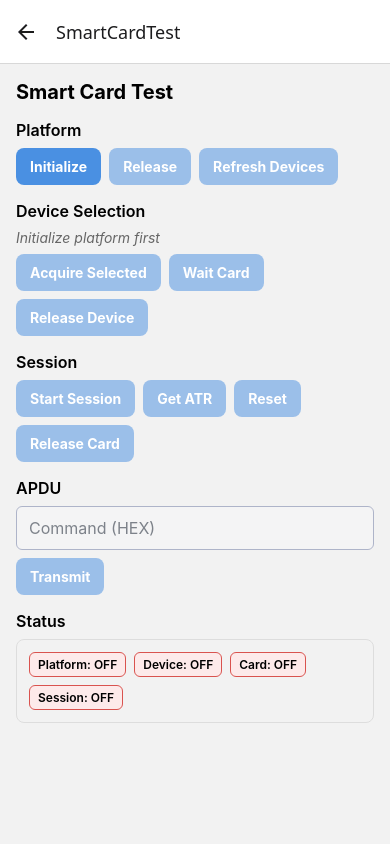
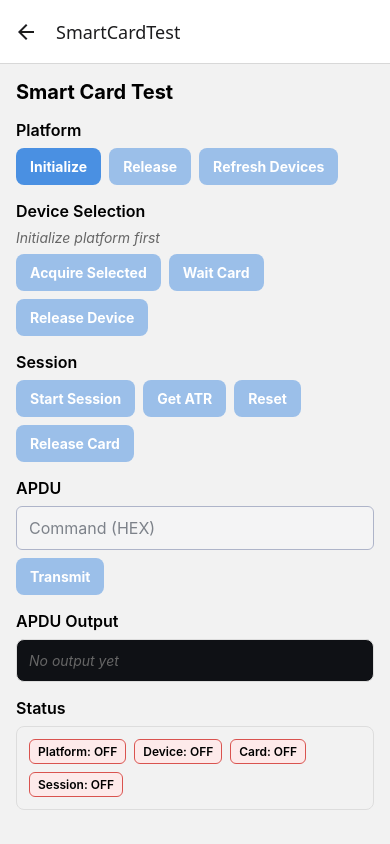
Before and after one commit to AokiApp/jsapdu, a React Native app in the folder examples/rn/: screen / in a window 390 px wide. Both pictures are taken after a click on the button 195 px from the left and 270 px from the top of the page. Built offline with nearby package versions, Linux system fonts and the light colour scheme.

Commit message:
feat: add device selection modal and APDU output display in SmartCardTestScreen

```diff
--- a/examples/rn/src/SmartCardTest.tsx
+++ b/examples/rn/src/SmartCardTest.tsx
@@ -9,11 +9,16 @@
  */
 
 import { useCallback, useMemo, useRef, useState } from "react";
-import { View, Text, Pressable, StyleSheet, ScrollView } from "react-native";
+import { View, Text, Pressable, StyleSheet, ScrollView, Modal } from "react-native";
 import { RnSmartCardPlatform } from "@aokiapp/jsapdu-rn";
-import type { SmartCardDevice, SmartCard, DeviceInfo } from "@aokiapp/jsapdu-interface";
+import type { SmartCardDevice, SmartCard } from "@aokiapp/jsapdu-interface";
 import { CommandApdu } from "@aokiapp/jsapdu-interface";
 import HexTextInput from "./components/HexTextInput";
+type DeviceInfo = {
+  id: string;
+  friendlyName?: string;
+  description?: string;
+} & Record<string, any>;
 
 export default function SmartCardTestScreen() {
   const platformRef = useRef<RnSmartCardPlatform | null>(null);
@@ -35,6 +40,9 @@ export default function SmartCardTestScreen() {
   const [selectedDeviceId, setSelectedDeviceId] = useState<string | null>(null);
   const [waitingCard, setWaitingCard] = useState(false);
   const [apduHex, setApduHex] = useState("");
+  const [dropdownOpen, setDropdownOpen] = useState(false);
+  const [lastApduOutput, setLastApduOutput] = useState<string | null>(null);
+  const [lastApduError, setLastApduError] = useState<string | null>(null);
 
   const cleanedHex = useMemo(
     () => apduHex.replace(/\s+/g, "").toUpperCase(),
@@ -116,7 +124,10 @@ export default function SmartCardTestScreen() {
 
       // Auto-select first device if available
       if (infos.length > 0 && !selectedDeviceId) {
-        setSelectedDeviceId(infos[0].id);
+        const first = infos[0];
+        if (first) {
+          setSelectedDeviceId(first.id);
+        }
       }
     } catch (error) {
       console.error("[Plat] refreshDeviceList() failed", error);
@@ -256,6 +267,7 @@ export default function SmartCardTestScreen() {
       deviceRef.current = dev;
       setUi((prev) => ({ ...prev, deviceAcquired: true }));
       console.log("[Dev] acquired", selectedDeviceId);
+      setDropdownOpen(false);
 
       clearDeviceListeners();
       devUnsubsRef.current.push(
@@ -456,7 +468,9 @@ export default function SmartCardTestScreen() {
       const cmd = CommandApdu.fromUint8Array(
         bytes as unknown as Uint8Array<ArrayBuffer>
       );
-      console.log("[APDU] TX:", cmd.toHexString());
+      const tx = cmd.toHexString();
+      console.log("[APDU] TX:", tx);
+
       const resp = await card.transmit(cmd);
       const respBytes = resp.toUint8Array();
       const respHex = Array.from(respBytes)
@@ -466,14 +480,19 @@ export default function SmartCardTestScreen() {
       const sw1 = resp.sw1.toString(16).padStart(2, "0").toUpperCase();
       const sw2 = resp.sw2.toString(16).padStart(2, "0").toUpperCase();
       const sw = resp.sw.toString(16).toUpperCase();
-      console.log(`[APDU] RX: ${respHex}  SW=${sw1} ${sw2} (0x${sw})`);
+      const outLine = `${respHex}  SW=${sw1} ${sw2} (0x${sw})`;
+      console.log(`[APDU] RX: ${outLine}`);
+      setLastApduError(null);
+      setLastApduOutput(outLine);
     } catch (error) {
       console.error("[APDU] transmit() failed", error);
+      setLastApduOutput(null);
+      setLastApduError(`transmit() failed ${String(error)}`);
     }
   }, [apduReady, cleanedHex]);
 
   return (
-    <ScrollView contentContainerStyle={styles.container}>
+    <ScrollView contentContainerStyle={styles.container} keyboardShouldPersistTaps="handled" nestedScrollEnabled>
       <Text style={styles.title}>Smart Card Test</Text>
 
       <View style={styles.section}>
@@ -510,7 +529,36 @@ export default function SmartCardTestScreen() {
             {ui.platformInitialized ? "No devices available" : "Initialize platform first"}
           </Text>
         ) : (
-          <View style={styles.deviceList}>
+          <View>
+            <Pressable
+              accessibilityRole="button"
+              style={[
+                styles.selectBox,
+                ui.deviceAcquired && styles.selectBoxDisabled,
+              ]}
+              onPress={() => setDropdownOpen(true)}
+              disabled={ui.deviceAcquired}
+            >
+              <Text style={styles.selectText}>
+                {availableDevices.find((d) => d.id === selectedDeviceId)?.friendlyName ??
+                  "Select device"}
+              </Text>
+              <Text style={styles.selectArrow}>▾</Text>
+            </Pressable>
+
+            <Modal
+              visible={dropdownOpen && !ui.deviceAcquired}
+              transparent
+              animationType="fade"
+              onRequestClose={() => setDropdownOpen(false)}
+            >
+              <View style={styles.modalRoot}>
+                <Pressable
+                  style={styles.modalBackdrop}
+                  onPress={() => setDropdownOpen(false)}
+                />
+                <View style={styles.modalCard}>
+                  <ScrollView style={{ maxHeight: 320 }} nestedScrollEnabled>
                     {availableDevices.map((device) => (
                       <Pressable
                         key={device.id}
@@ -518,13 +566,19 @@ export default function SmartCardTestScreen() {
                           styles.deviceItem,
                           selectedDeviceId === device.id && styles.deviceItemSelected,
                         ]}
-                onPress={() => setSelectedDeviceId(device.id)}
-                disabled={ui.deviceAcquired}
+                        onPress={() => {
+                          setSelectedDeviceId(device.id);
+                          setDropdownOpen(false);
+                        }}
                       >
                         <Text style={styles.deviceName}>{device.friendlyName}</Text>
                         <Text style={styles.deviceDesc}>{device.description}</Text>
                       </Pressable>
                     ))}
+                  </ScrollView>
+                </View>
+              </View>
+            </Modal>
           </View>
         )}
         <View style={styles.row}>
@@ -584,6 +638,8 @@ export default function SmartCardTestScreen() {
             disabled={!canCardOps}
           />
         </View>
+
+        {/* APDU Output moved below APDU input */}
       </View>
 
       <View style={styles.section}>
@@ -602,6 +658,19 @@ export default function SmartCardTestScreen() {
             }}
             disabled={!canCardOps || !apduReady}
           />
+        </View>
+      </View>
+
+      <View style={styles.section}>
+        <Text style={styles.sectionTitle}>APDU Output</Text>
+        <View style={styles.outputBox}>
+          {lastApduError ? (
+            <Text style={[styles.outputText, styles.outputErr]}>{lastApduError}</Text>
+          ) : lastApduOutput ? (
+            <Text style={styles.outputText}>{lastApduOutput}</Text>
+          ) : (
+            <Text style={styles.infoText}>No output yet</Text>
+          )}
         </View>
       </View>
 
@@ -681,6 +750,67 @@ const styles = StyleSheet.create({
   },
   deviceName: { fontSize: 14, fontWeight: "600", marginBottom: 4 },
   deviceDesc: { fontSize: 12, color: "#666" },
+  selectBox: {
+    flexDirection: "row",
+    alignItems: "center",
+    justifyContent: "space-between",
+    paddingHorizontal: 12,
+    paddingVertical: 12,
+    borderWidth: 1,
+    borderColor: "#ddd",
+    borderRadius: 8,
+    backgroundColor: "#fff",
+  },
+  selectBoxDisabled: { backgroundColor: "#f0f4f8" },
+  selectText: { fontSize: 14, fontWeight: "600", color: "#333" },
+  selectArrow: { fontSize: 16, color: "#4a90e2", fontWeight: "700" },
+  dropdown: {
+    marginTop: 8,
+    borderWidth: 1,
+    borderColor: "#ddd",
+    borderRadius: 8,
+    backgroundColor: "#fff",
+    overflow: "hidden",
+  },
+  logBox: {
+    borderWidth: 1,
+    borderColor: "#ddd",
+    borderRadius: 8,
+    padding: 12,
+    gap: 8,
+    backgroundColor: "#0f1115",
+  },
+  logText: { fontFamily: "monospace", fontSize: 12, color: "#eaeaea" },
+
+  /* Floating device selector (modal) */
+  modalRoot: { flex: 1, justifyContent: "center", alignItems: "center" },
+  modalBackdrop: {
+    position: "absolute",
+    top: 0, right: 0, bottom: 0, left: 0,
+    backgroundColor: "rgba(0,0,0,0.35)",
+  },
+  modalCard: {
+    width: "88%",
+    maxHeight: 360,
+    borderRadius: 12,
+    backgroundColor: "#fff",
+    borderWidth: 1,
+    borderColor: "#ddd",
+    padding: 8,
+    gap: 8,
+  },
+
+  /* APDU output (last result only) */
+  outputBox: {
+    borderWidth: 1,
+    borderColor: "#ddd",
+    borderRadius: 8,
+    padding: 12,
+    backgroundColor: "#0f1115",
+  },
+  outputText: { fontFamily: "monospace", fontSize: 12, color: "#eaeaea" },
+  outputErr: { fontFamily: "monospace", fontSize: 12, color: "#ff6b6b" },
+
   statusBox: {
     borderWidth: 1,
     borderColor: "#ddd",
```
Lines whose indentation alone changed are shown as unchanged.
